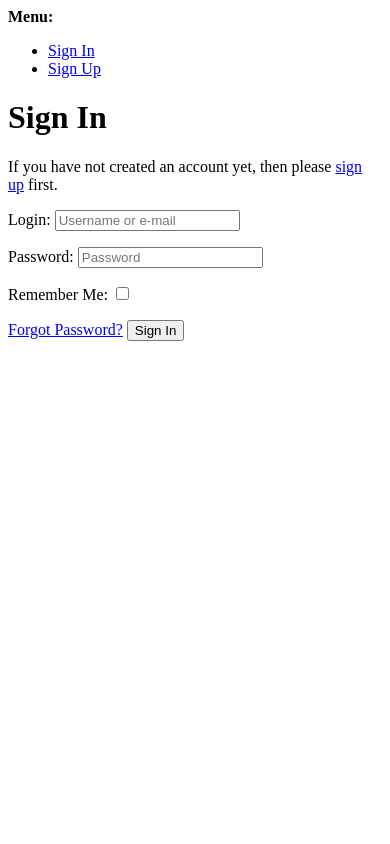
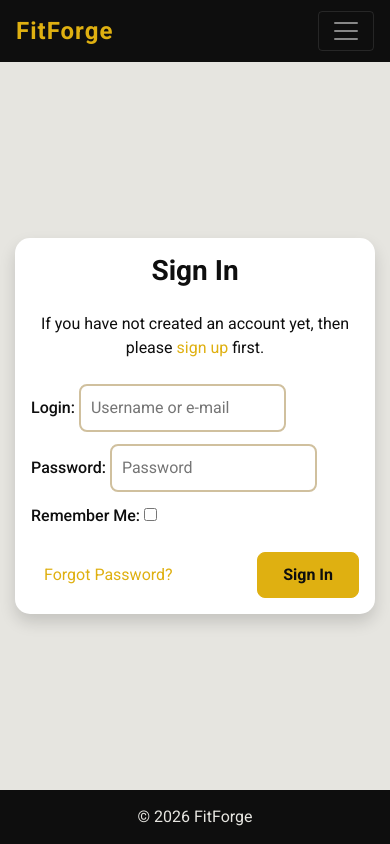
Before and after one commit to vsessvit/FitForge, a Django app: page /accounts/login/ in a window 390 px wide. Run offline with Django 3.2, Linux system fonts and the light colour scheme; some libraries are stand-ins or nearby versions.

Commit message:
Style login template with Bootstrap and custom color palette
- Added responsive Bootstrap card layout for login form
- Implemented custom black and gold color palette (#0E0E0E, #DFB011)
- Created responsive column sizing (col-12 to col-xl-5)
- Added CSS custom properties for consistent theming
- Styled form inputs, buttons, and links with gold accents
- Implemented flexbox layout for sticky footer
- Fixed script loading order (jQuery before Bootstrap)
- Optimized vertical spacing for single-screen display

```diff
--- a/static/css/base.css
+++ b/static/css/base.css
@@ -1,3 +1,141 @@
+:root {
+    --black: #0E0E0E;
+    --gold: #DFB011;
+    --light-gold: #DBBB5F;
+    --beige: #D0C09E;
+    --off-white: #E6E5E0;
+}
+
+html, body {
+    height: 100%;
+}
+
 body {
     font-family: 'Roboto', sans-serif;
+    background-color: var(--off-white);
+    color: var(--black);
+    display: flex;
+    flex-direction: column;
+    min-height: 100vh;
 }
+
+main {
+    flex: 1 0 auto;
+    display: flex;
+    align-items: center;
+    padding: 10px 0;
+}
+
+.container {
+    width: 100%;
+}
+
+.navbar-dark {
+    background-color: var(--black) !important;
+}
+
+.navbar-brand {
+    color: var(--gold) !important;
+    font-weight: 700;
+    font-size: 1.5rem;
+    letter-spacing: 1px;
+}
+
+.nav-link {
+    color: var(--off-white) !important;
+    transition: color 0.3s ease;
+}
+
+.nav-link:hover {
+    color: var(--gold) !important;
+}
+
+.card {
+    border: none;
+    border-radius: 15px;
+    background-color: #fff;
+    box-shadow: 0 10px 30px rgba(14, 14, 14, 0.1);
+}
+
+.card-body h1 {
+    color: var(--black);
+    font-weight: 700;
+    font-size: 1.75rem;
+    margin-bottom: 1rem;
+}
+
+form p {
+    margin-bottom: 0.75rem;
+}
+
+form label {
+    font-weight: 500;
+    margin-bottom: 0.5rem;
+    color: var(--black);
+}
+
+form input[type="text"],
+form input[type="email"],
+form input[type="password"] {
+    border: 2px solid var(--beige);
+    border-radius: 8px;
+    padding: 10px;
+    transition: border-color 0.3s ease;
+}
+
+form input[type="text"]:focus,
+form input[type="email"]:focus,
+form input[type="password"]:focus {
+    border-color: var(--gold);
+    box-shadow: 0 0 0 0.2rem rgba(223, 176, 17, 0.25);
+    outline: none;
+}
+
+.btn-primary {
+    background-color: var(--gold);
+    border-color: var(--gold);
+    color: var(--black);
+    font-weight: 600;
+    padding: 10px 25px;
+    border-radius: 8px;
+    transition: all 0.3s ease;
+}
+
+.btn-primary:hover {
+    background-color: var(--light-gold);
+    border-color: var(--light-gold);
+    color: var(--black);
+    transform: translateY(-2px);
+    box-shadow: 0 5px 15px rgba(223, 176, 17, 0.3);
+}
+
+.btn-link {
+    color: var(--gold);
+    text-decoration: none;
+}
+
+.btn-link:hover {
+    color: var(--light-gold);
+    text-decoration: underline;
+}
+
+footer {
+    background-color: var(--black);
+    color: var(--off-white);
+    padding: 15px 0;
+    margin-top: auto;
+    flex-shrink: 0;
+    text-align: center;
+}
+
+footer p {
+    margin: 0;
+}
+
+a {
+    color: var(--gold);
+}
+
+a:hover {
+    color: var(--light-gold);
+}
--- /dev/null
+++ b/templates/account/login.html
@@ -0,0 +1,53 @@
+{% extends "base.html" %}
+{% load i18n %}
+{% load account socialaccount %}
+
+{% block head_title %}{% trans "Sign In" %}{% endblock %}
+
+<!-- CUSTOM FITFORGE LOGIN TEMPLATE -->
+{% block content %}
+<div class="container py-3">
+    <div class="row justify-content-center align-items-center">
+        <div class="col-12 col-sm-10 col-md-8 col-lg-6 col-xl-5">
+            <div class="card shadow">
+                <div class="card-body p-3 p-md-4">
+                    <h1 class="text-center mb-4">{% trans "Sign In" %}</h1>
+
+                    {% get_providers as socialaccount_providers %}
+
+                    {% if socialaccount_providers %}
+                    <p class="text-center">{% blocktrans with site.name as site_name %}Please sign in with one
+                    of your existing third party accounts. Or, <a href="{{ signup_url }}">sign up</a>
+                    for a {{ site_name }} account and sign in below:{% endblocktrans %}</p>
+
+                    <div class="socialaccount_ballot">
+                        <ul class="socialaccount_providers">
+                            {% include "socialaccount/snippets/provider_list.html" with process="login" %}
+                        </ul>
+                        <div class="login-or text-center my-3">{% trans 'or' %}</div>
+                    </div>
+
+                    {% include "socialaccount/snippets/login_extra.html" %}
+
+                    {% else %}
+                    <p class="text-center mb-4">{% blocktrans %}If you have not created an account yet, then please
+                    <a href="{{ signup_url }}">sign up</a> first.{% endblocktrans %}</p>
+                    {% endif %}
+
+                    <form class="login" method="POST" action="{% url 'account_login' %}">
+                        {% csrf_token %}
+                        {{ form.as_p }}
+                        {% if redirect_field_value %}
+                        <input type="hidden" name="{{ redirect_field_name }}" value="{{ redirect_field_value }}" />
+                        {% endif %}
+                        <div class="d-flex justify-content-between align-items-center mt-3">
+                            <a class="btn btn-link" href="{% url 'account_reset_password' %}">{% trans "Forgot Password?" %}</a>
+                            <button class="btn btn-primary" type="submit">{% trans "Sign In" %}</button>
+                        </div>
+                    </form>
+                </div>
+            </div>
+        </div>
+    </div>
+</div>
+{% endblock %}
--- a/templates/base.html
+++ b/templates/base.html
@@ -16,14 +16,6 @@
     {% endblock %}
 
     {% block extra_css %}
-    {% endblock %}
-
-    {% block corejs %}
-    <script src="https://cdn.jsdelivr.net/npm/jquery@3.5.1/dist/jquery.min.js" integrity="sha384-DfXdz2htPH0lsSSs5nCTpuj/zy4C+OGpamoFVy38MVBnE+IbbVYUew+OrCXaRkfj" crossorigin="anonymous"></script>
-    <script src="https://cdn.jsdelivr.net/npm/bootstrap@4.6.2/dist/js/bootstrap.bundle.min.js" integrity="sha384-Fy6S3B9q64WdZWQUiU+q4/2Lc9npb8tCaSX9FK7E8HnRr0Jz8D6OP9dO5Vg3Q9ct" crossorigin="anonymous"></script>
-    {% endblock %}
-
-    {% block extra_js %}
     {% endblock %}
 </head>
 <body>
@@ -57,16 +49,26 @@
         </nav>
     </header>
 
-    {% block page_header %}
-    {% endblock %}
+    <main>
+        {% block page_header %}
+        {% endblock %}
 
-    {% block content %}
-    {% endblock %}
+        {% block content %}
+        {% endblock %}
+    </main>
 
     <footer>
         <p>&copy; 2026 FitForge</p>
     </footer>
 
+    {% block corejs %}
+    <script src="https://code.jquery.com/jquery-3.5.1.min.js" integrity="sha256-9/aliU8dGd2tb6OSsuzixeV4y/faTqgFtohetphbbj0=" crossorigin="anonymous"></script>
+    <script src="https://cdn.jsdelivr.net/npm/bootstrap@4.6.2/dist/js/bootstrap.bundle.min.js" integrity="sha384-Fy6S3B9q64WdZWQUiU+q4/2Lc9npb8tCaSX9FK7E8HnRr0Jz8D6OP9dO5Vg3Q9ct" crossorigin="anonymous"></script>
+    {% endblock %}
+
+    {% block extra_js %}
+    {% endblock %}
+
     {% block postloadjs %}
     {% endblock %}
 </body>
```
